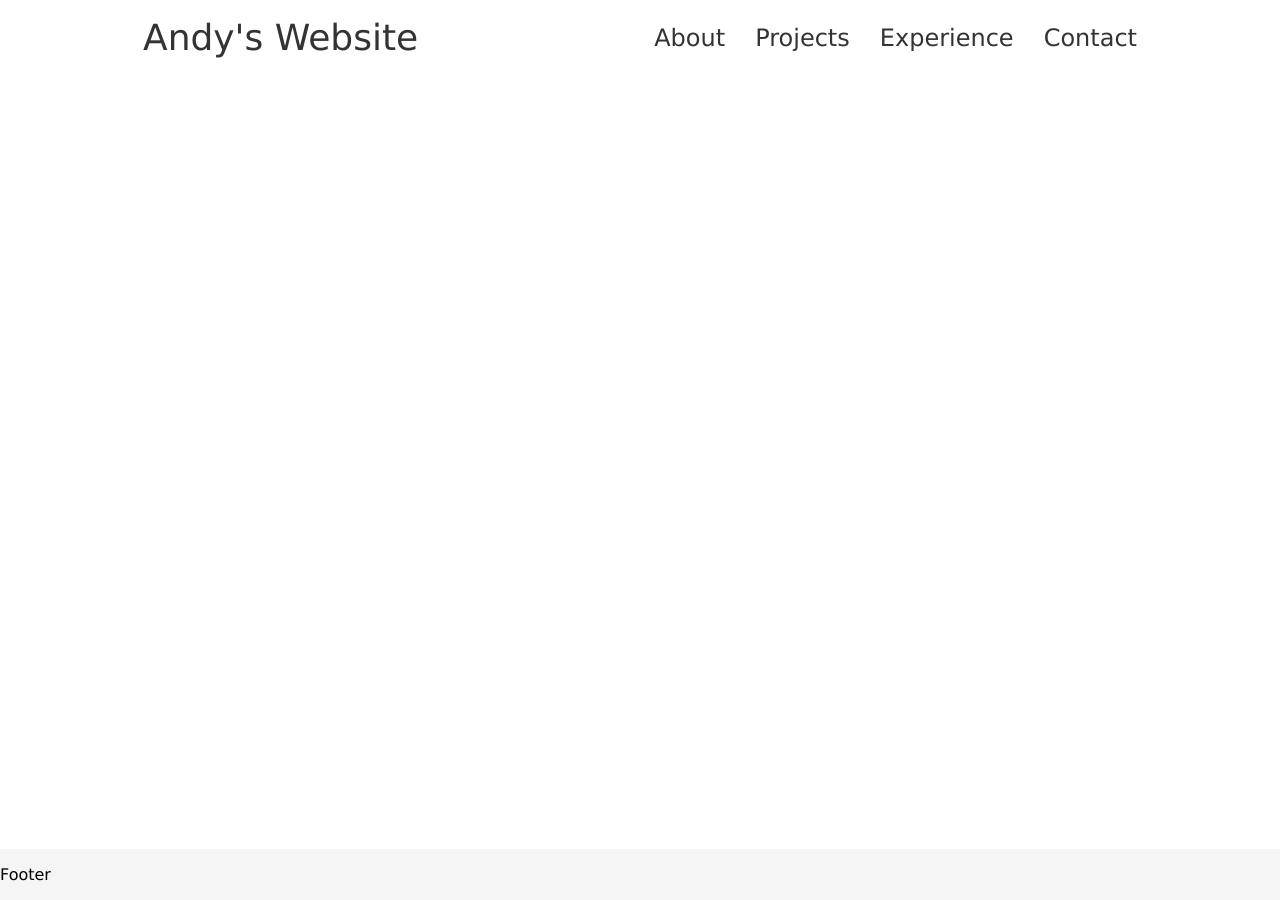
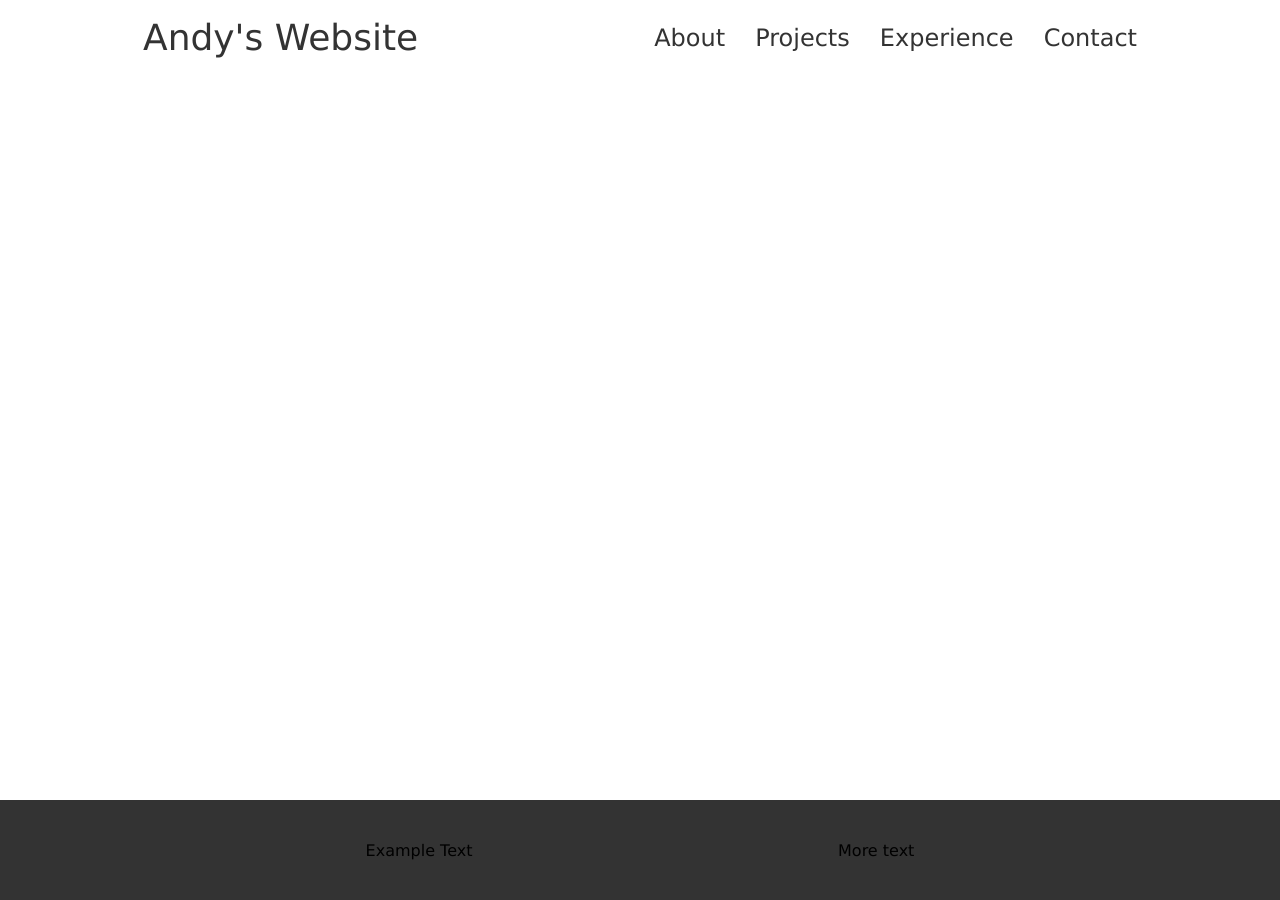
Before and after one commit to AndyThanhLe/AndyThanhLe.github.io, a Jekyll site: the page built from docs/contact.html, in a window 1280 px wide. Built offline with Jekyll 4.4.1, drawn with Linux system fonts in a browser that asks for light colours.

Commit message:
revise css

```diff
--- a/docs/_includes/footer.html
+++ b/docs/_includes/footer.html
@@ -1 +1,3 @@
-<p>Footer</p>
+<div>Example Text</div>
+
+<div>More text</div>
--- a/docs/_includes/header.html
+++ b/docs/_includes/header.html
@@ -1,20 +1,20 @@
-<div class="nav-bar">
+<div class="nav-section">
   <div class="nav-group">
-    <div class="nav-link" id="nav-home">
+    <div class="nav-link top-nav-link" id="index">
       <p>Andy's Website</p>
     </div>
   </div>
   <div class="nav-group">
-    <div class="nav-link">
+    <div class="nav-link top-nav-link" id="about">
       <p>About</p>
     </div>
-    <div class="nav-link">
+    <div class="nav-link top-nav-link" id="projects">
       <p>Projects</p>
     </div>
-    <div class="nav-link">
+    <div class="nav-link top-nav-link" id="experience">
       <p>Experience</p>
     </div>
-    <div class="nav-link">
+    <div class="nav-link top-nav-link" id="contact">
       <p>Contact</p>
     </div>
   </div>
--- a/docs/_layouts/default.html
+++ b/docs/_layouts/default.html
@@ -7,7 +7,7 @@
 {% include head.html %}
 
 <body class="flex-col">
-  <header id="header">
+  <header>
     {% include header.html %}
   </header>
 
@@ -15,9 +15,11 @@
     {{ content }}
   </div>
 
-  <footer id="footer">
+  <footer>
     {% include footer.html %}
   </footer>
+
+  {% include scripts.html %}
 </body>
 
 </html>
--- a/docs/assets/css/header.css
+++ b/docs/assets/css/header.css
@@ -1,36 +1,16 @@
-.nav-bar {
-  width: 100%;
-  height: 100%;
-  display: flex;
-  flex-direction: row;
-  justify-content: space-between;
-}
-
-.nav-group {
-  display: flex;
-  flex-direction: row;
-  align-items: stretch;
-}
-
-#nav-home {
+#index {
   font-size: 36px;
   background-color: inherit;
 }
 
-.nav-link {
+.top-nav-link {
   padding: 0 15px;
-  flex: 1;
-  text-align: center;
   color: #333;
   font-size: 24px;
-  display: flex;
-  flex-direction: column;
-  justify-content: center;
+  align-self: stretch;
 }
 
-#nav-home:hover,
-.nav-link:hover {
+.top-nav-link:hover {
   background-color: #f5f5f5;
   color: #27a4ba;
-  cursor: pointer;
 }
--- a/docs/assets/css/main.css
+++ b/docs/assets/css/main.css
@@ -1,3 +1,8 @@
+html {
+  margin: 0;
+  padding: 0;
+}
+
 body {
   font-family: Verdana, Geneva, Tahoma, sans-serif;
   margin: 0;
@@ -5,12 +10,13 @@
 }
 
 .flex-col {
+  width: 100%;
   height: 100%;
   display: flex;
   flex-direction: column;
 }
 
-#header {
+header {
   flex: none;
   width: 80vw;
   height: 75px;
@@ -21,12 +27,45 @@
   flex: 1 0 auto;
 }
 
-#footer {
+footer {
   flex: none;
-  background-color: #f5f5f5;
+  height: 100px;
+  background-color: #333;
+  display: flex;
+  align-items: center;
+  justify-content: space-evenly;
+}
+
+.nav-section {
+  height: 100%;
+  display: flex;
+  flex-direction: row;
+  justify-content: space-between;
+}
+
+.nav-group {
+  flex: none;
+  display: flex;
+  flex-direction: row;
+}
+
+.nav-link {
+  flex: 1;
+  text-align: center;
+  display: flex;
+  flex-direction: column;
+  justify-content: center;
+}
+
+.nav-link:hover {
+  cursor: pointer;
 }
 
 #profile-picture {
   float: left;
   padding: 0 15px 15px 0;
 }
+
+#profile-picture > img {
+  height: 250px;
+}
```
Also changed, not shown: docs/assets/css/footer.css (added).
